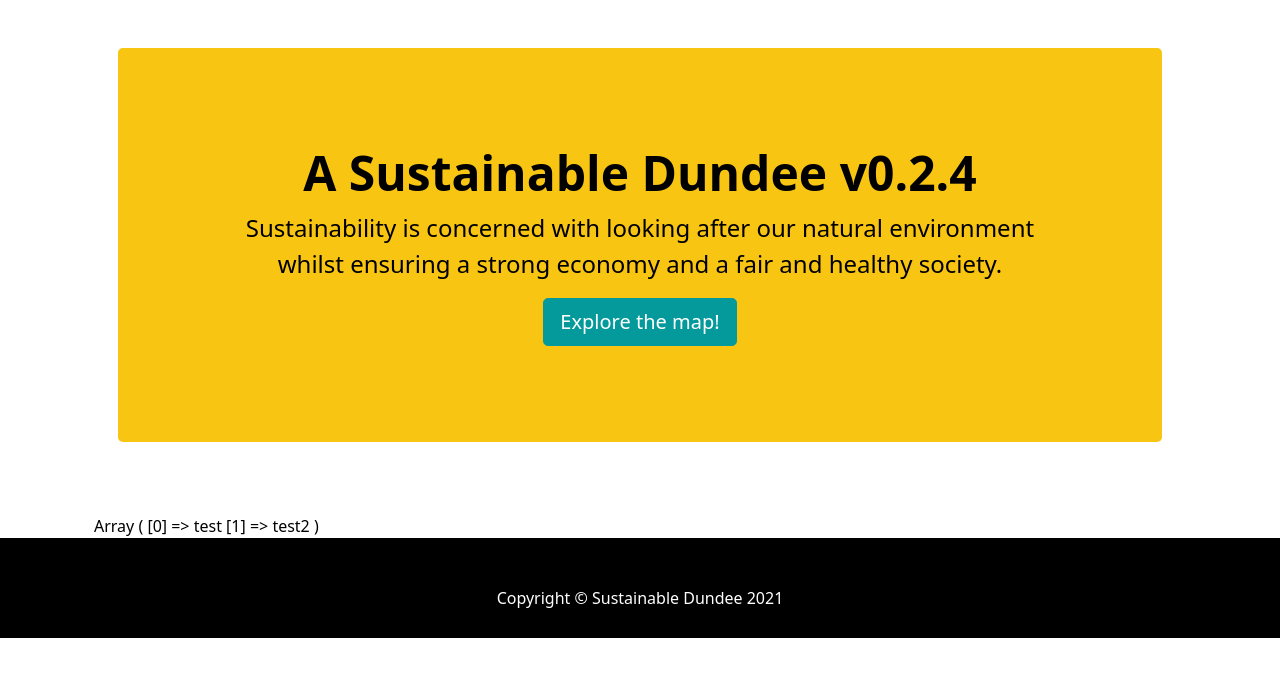
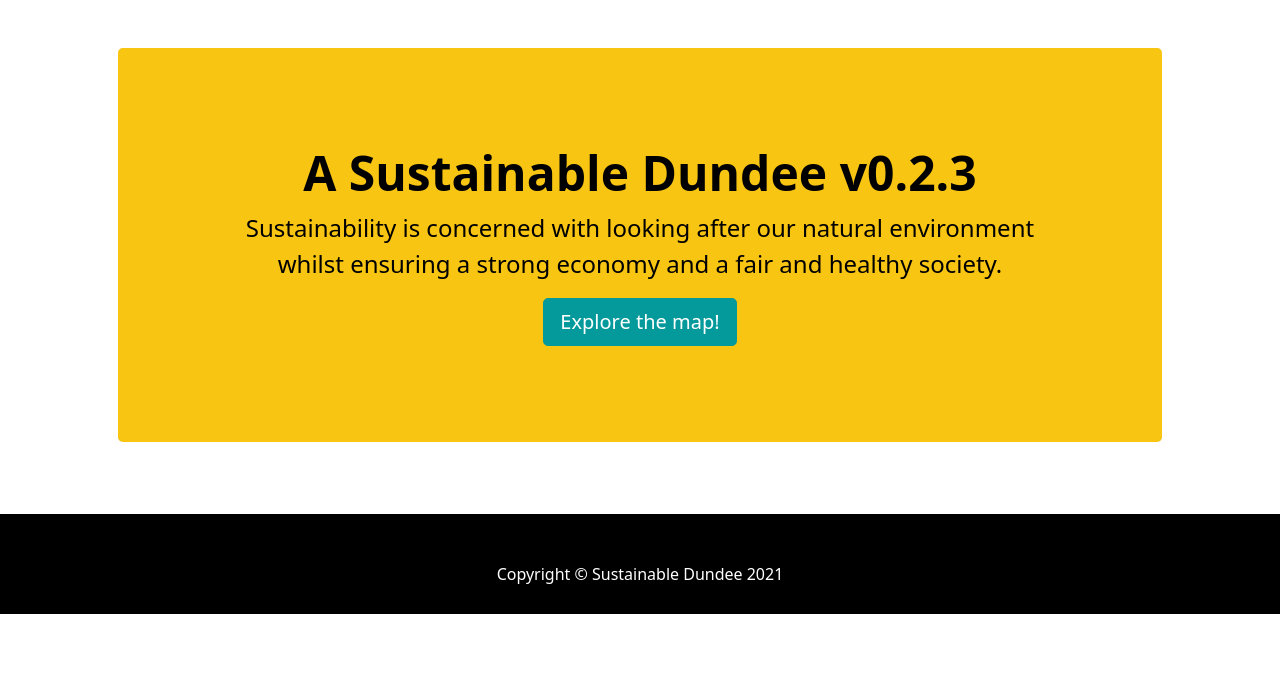
Before and after one commit to ejasaityte/sustainable-dev-app, a PHP site: page /inc/home.php in a window 1280 px wide. Shown: the part 56-733 px from the top of the page. Run offline with PHP 8.4, Linux system fonts and the light colour scheme; data that the repository does not hold is empty; some libraries are stand-ins or nearby versions.

Commit message:
reverted some changes

```diff
--- a/inc/home.php
+++ b/inc/home.php
@@ -31,7 +31,7 @@
             <div class="container px-lg-5">
                 <div class="p-4 p-lg-5 bg-light rounded-3 text-center">
                     <div class="m-4 m-lg-5">
-                        <h1 class="display-5 fw-bold">A Sustainable Dundee v0.2.4</h1>
+                        <h1 class="display-5 fw-bold">A Sustainable Dundee v0.2.3</h1>
                         <p class="fs-4">Sustainability is concerned with looking after our natural environment whilst ensuring a strong economy and a fair and healthy society.</p>
                         <a class="btn btn-primary btn-lg" href="/map">Explore the map!</a>
                     </div>
@@ -66,13 +66,13 @@
                         // Decode JSON data into PHP array
                         $response = json_decode($response, true);
 
-                        $simple = array("test", "test2");
-                        print_r($simple);
+                        //$simple = array("test", "test2");
+                        //print_r($simple);
                         //TEST Loop
                         foreach ($response as $goal => $value) {
                             echo "Goal: $goal<br>Whole object: ";
                             print_r($value);
-                            echo "<br><br>Description$value[2]";
+                            //echo "<br><br>Description$value[2]";
                         }
 
                         foreach ($response as $goal) {
```
